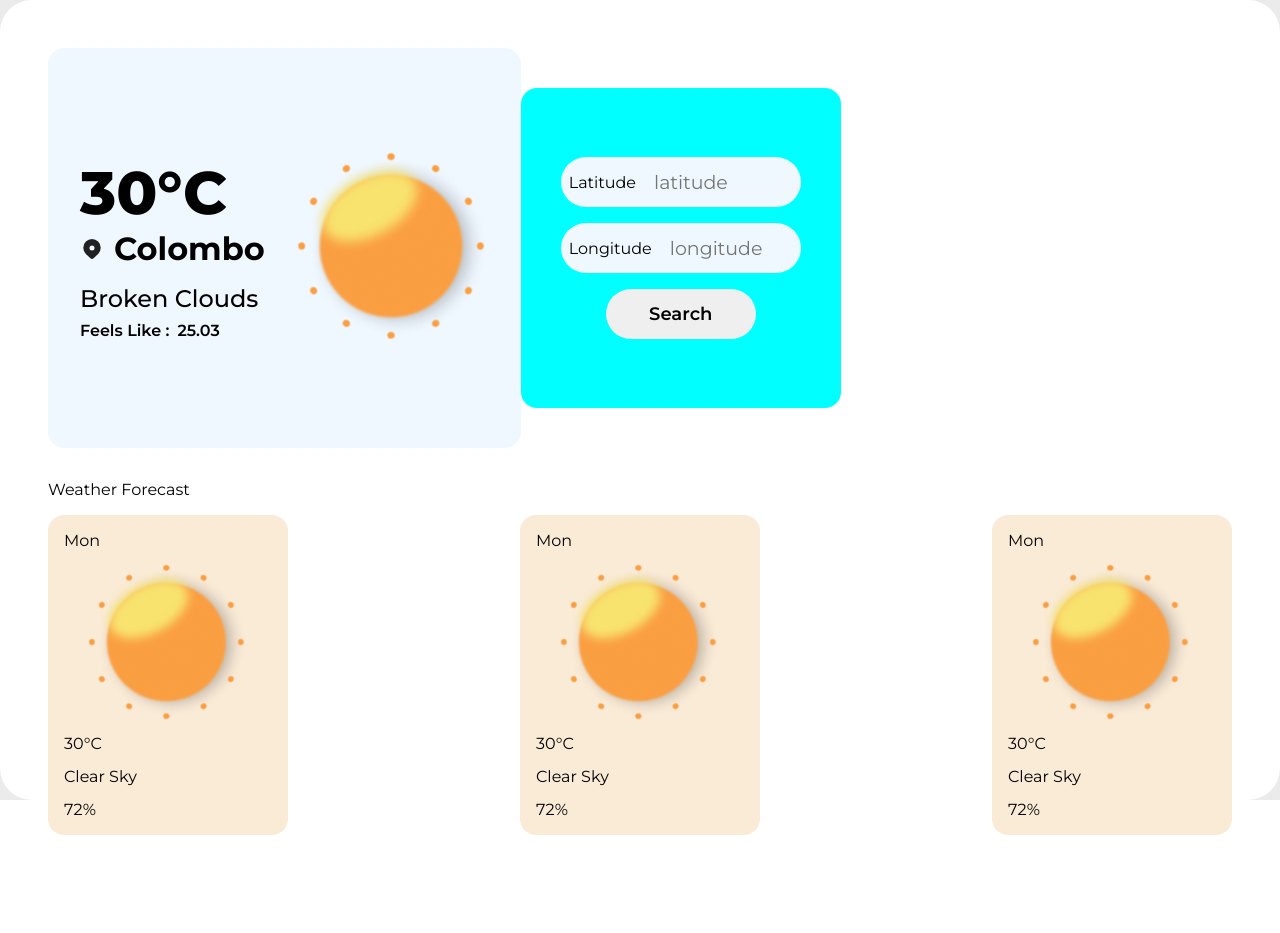
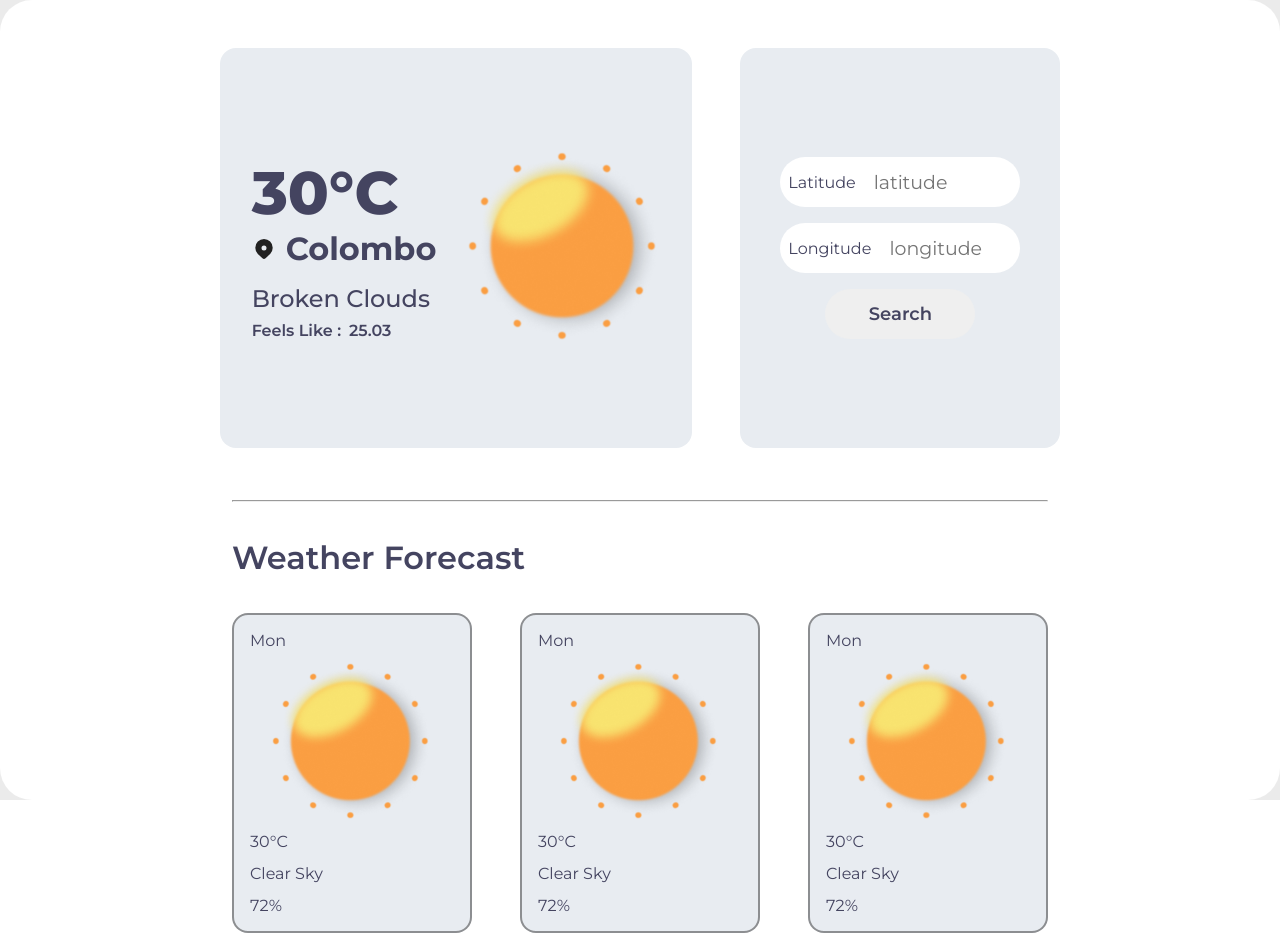
Before and after one commit to sandaruperera/WeatherForecast, a React (Vite) app in the folder weather_forecast/: page /home in a window 1280 px wide. Before the commit the page ends 835 px from the top, so only its background shows below. Built offline with nearby package versions, Linux system fonts and the light colour scheme.

Commit message:
update components UI

```diff
--- a/weather_forecast/src/components/current_weather/CurrentWeather.css
+++ b/weather_forecast/src/components/current_weather/CurrentWeather.css
@@ -2,7 +2,7 @@
     display: flex;
     gap: 2rem;
     align-items: center;
-    background-color: aliceblue;
+    background-color: #E8ECF1;
     height: 25rem;
     padding: 2rem;
     border-radius: 1rem;
--- a/weather_forecast/src/components/search_weather/SearchWeather.css
+++ b/weather_forecast/src/components/search_weather/SearchWeather.css
@@ -1,6 +1,6 @@
 .main-conntainer{
-    background-color: aqua;
-    height: 20rem;
+    background-color: #E8ECF1;
+    height: 25rem;
     width: 20rem;
     display: flex;
     flex-direction: column;
@@ -11,6 +11,7 @@
 }
 .field{
     width: 15rem;
+    background-color:white
 }
 .field p{
     margin-right: 0.5rem;
--- a/weather_forecast/src/components/simple_forecast/Card.css
+++ b/weather_forecast/src/components/simple_forecast/Card.css
@@ -4,9 +4,10 @@
     justify-content: center;
     height: 20rem;
     width: 15rem;
-    background-color: antiquewhite;
+    background-color: #E8ECF1;
     border-radius: 1rem;
     padding: 1rem;
+    border: 2px solid rgba(51, 51, 51, 0.5);;
 }
 .card-container img{
     width: 10rem;
--- a/weather_forecast/src/index.css
+++ b/weather_forecast/src/index.css
@@ -3,5 +3,5 @@
   margin: 0;
   padding: 0;
   font-family: 'Montserrat', sans-serif;
-
+  color: #444460;
 }
--- a/weather_forecast/src/pages/home/Home.css
+++ b/weather_forecast/src/pages/home/Home.css
@@ -1,4 +1,7 @@
 .home-container{
+    display: flex;
+    flex-direction: column;
+    align-items: center;
     width: 1280px;
     padding: 3rem;
     border-radius: 2rem;
@@ -8,6 +11,13 @@
 .current-weather{
     display: flex;
     align-items: center;
+    gap: 3rem;
+}
+.divider{
+  height: 2px;
+  width: 100%;
+  background-color: #333;
+  margin: 20px auto;
 }
 .forecast-weather{
     display: flex;
@@ -20,3 +30,13 @@
     display: flex;
     justify-content: space-between;
 }
+.forecast-cards{
+    display: grid;
+    margin-top: 20px;
+    gap: 3rem;
+
+}
+.forecast-weather-title{
+    font-size: 32px;
+    font-weight: 600;
+}
--- a/weather_forecast/src/pages/home/Home.jsx
+++ b/weather_forecast/src/pages/home/Home.jsx
@@ -9,8 +9,9 @@ const Home = () => {
         <SearchWeather />
       </div>
       <div className="forecast-weather">
-        <p>Weather Forecast</p>
-        <div>
+        <hr className="divider"/>
+        <p className="forecast-weather-title">Weather Forecast</p>
+        <div className="forecast-cards">
           <Card />
           <Card />
           <Card />
```
